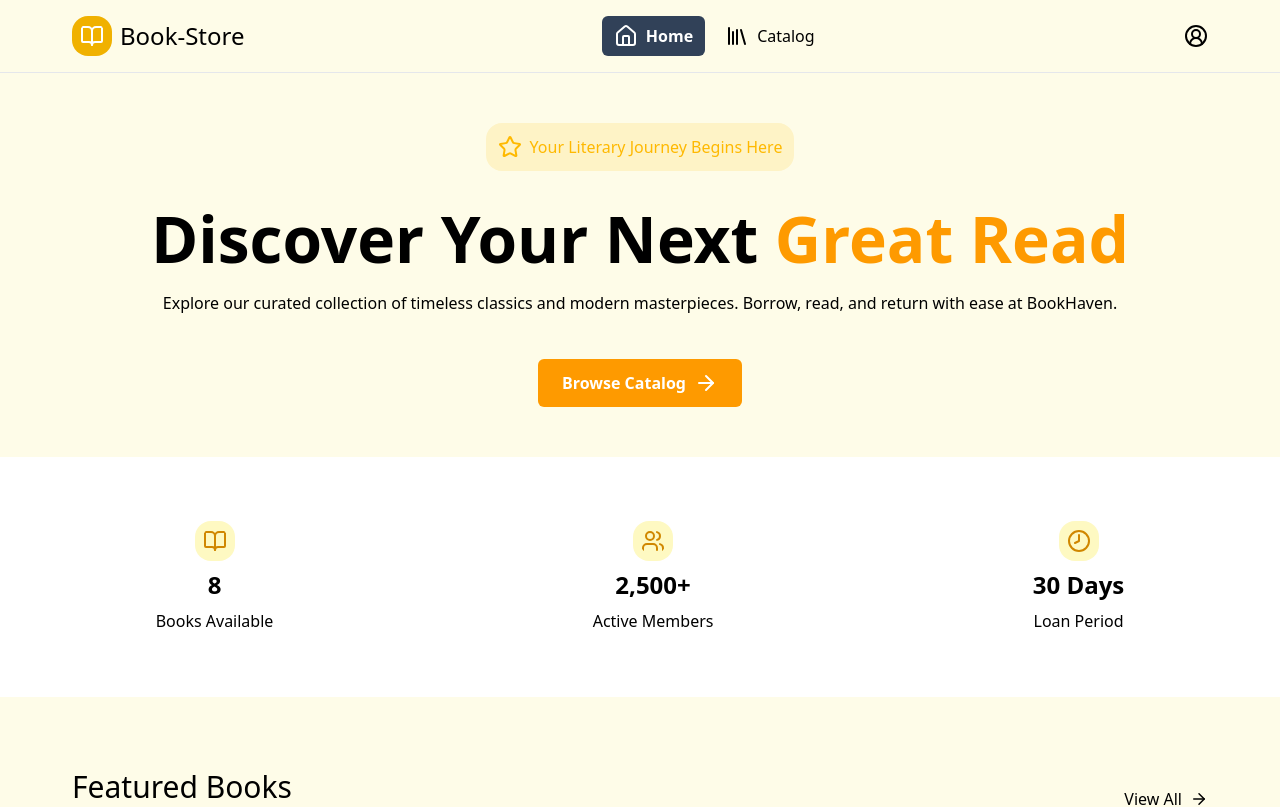
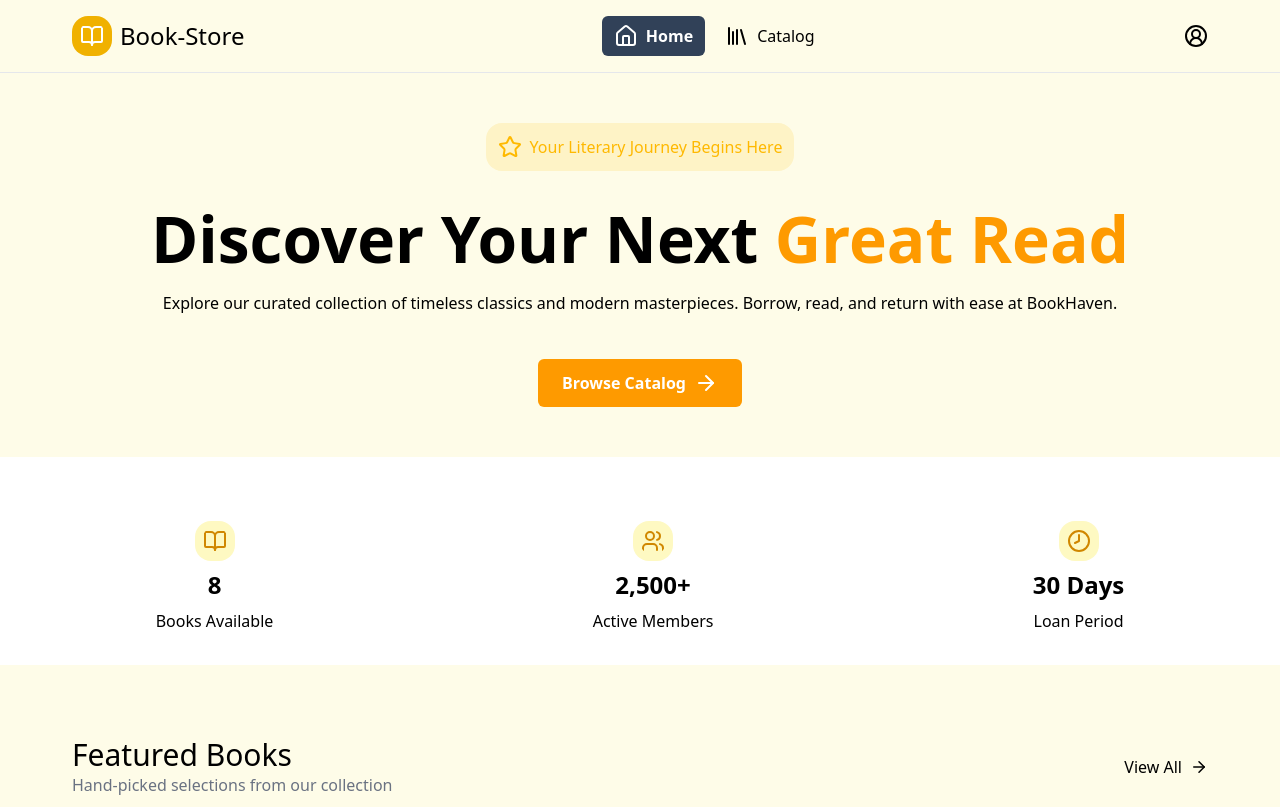
Before and after one commit to mernstackjs/book-store, a React (Vite) app in the folder client/: page / in a window 1280 px wide. Shown: the top 807 px of the page. Built offline with nearby package versions, Linux system fonts and the light colour scheme.

Commit message:
Improve Featured Books style

```diff
--- a/client/src/pages/index.jsx
+++ b/client/src/pages/index.jsx
@@ -6,7 +6,7 @@ export default function Index() {
   return (
     <div>
       <Hero />
-      <div className="md:flex gap-2 justify-around items-center my-2 py-8">
+      <div className="md:flex gap-2 justify-around items-center my-2 pt-8">
         <div className="flex flex-col gap-2 items-center">
           <BookOpen
             size={40}
```
